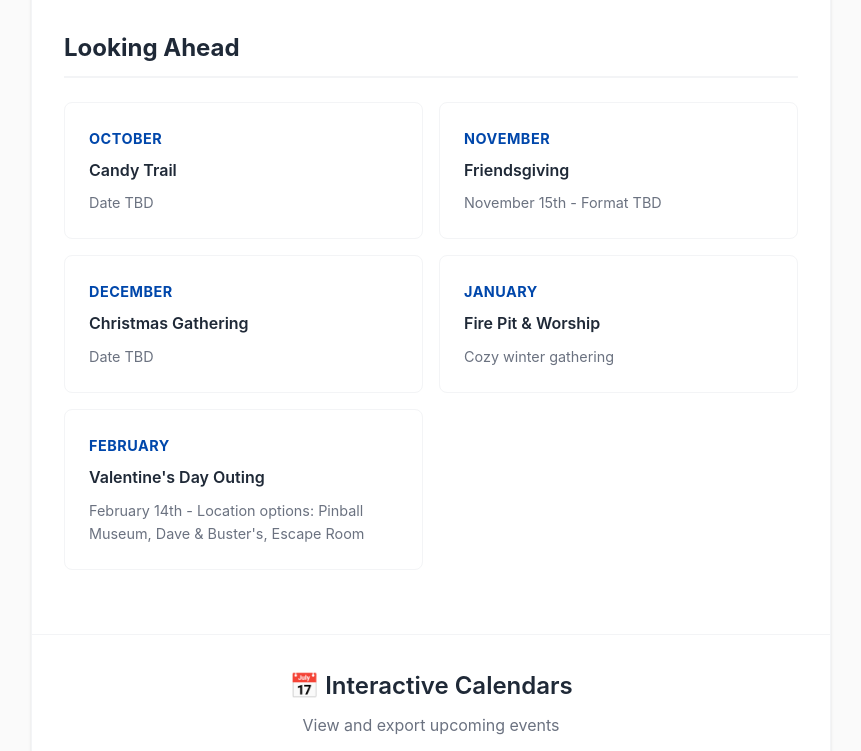
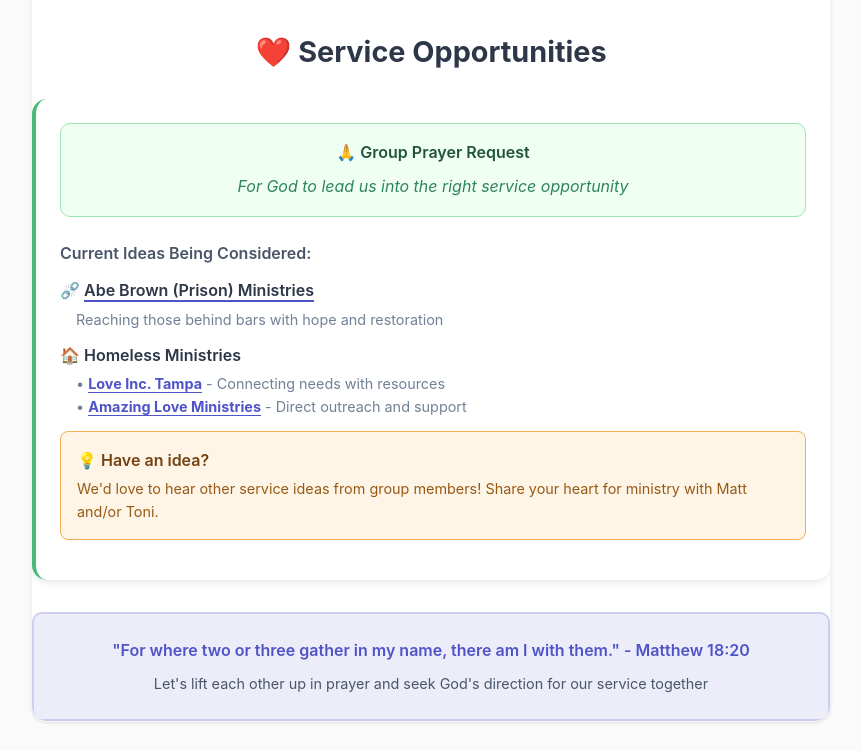
Before and after one commit to MattSeeker/ACTSGroupHub, a plain HTML site: page acts_newsletter.html in a window 1280 px wide. Shown: the part 2046-2797 px from the top of the page, without its empty margins (209-1070 px from the left). Drawn offline with Linux system fonts and the light colour scheme.

Commit message:
Update acts_newsletter.html

```diff
--- a/acts_newsletter.html
+++ b/acts_newsletter.html
@@ -533,8 +533,59 @@
                 </div>
             </div>
         </div>
+    <!-- Service Opportunities -->
+                <div>
+                    <h2 style="color: #2d3748; text-align: center; margin-bottom: 1.5rem; font-size: 1.8rem; display: flex; align-items: center; justify-content: center; gap: 0.5rem;">
+                        ❤️ Service Opportunities
+                    </h2>
 
-        <div class="looking-ahead">
+                    <div style="background: white; border-radius: 15px; padding: 1.5rem; box-shadow: 0 4px 6px rgba(0, 0, 0, 0.07); border-left: 4px solid #48bb78;">
+                        <div style="background: #f0fff4; border-radius: 10px; padding: 1rem; margin-bottom: 1.5rem; border: 1px solid #9ae6b4;">
+                            <div style="font-weight: 600; color: #22543d; margin-bottom: 0.5rem; text-align: center;">🙏 Group Prayer Request</div>
+                            <div style="color: #2f855a; text-align: center; font-style: italic;">
+                                For God to lead us into the right service opportunity
+                            </div>
+                        </div>
+
+                        <div style="margin-bottom: 1rem;">
+                            <div style="font-weight: 600; color: #4a5568; margin-bottom: 0.75rem;">Current Ideas Being Considered:</div>
+
+                            <div style="margin-bottom: 0.75rem;">
+                                <div style="font-weight: 600; color: #2d3748; margin-bottom: 0.25rem;">⛓️‍💥 <a href="https://abebrown.org/" target="_blank" style="color: #2d3748; text-decoration: none; border-bottom: 2px solid #4e54c8;">Abe Brown (Prison) Ministries</a></div>
+                                <div style="color: #718096; font-size: 0.9rem; padding-left: 1rem;">Reaching those behind bars with hope and restoration</div>
+                            </div>
+
+                            <div style="margin-bottom: 0.75rem;">
+                                <div style="font-weight: 600; color: #2d3748; margin-bottom: 0.25rem;">🏠 Homeless Ministries</div>
+                                <div style="color: #718096; font-size: 0.9rem; padding-left: 1rem;">
+                                    • <strong><a href="https://loveinctampa.org/" target="_blank" style="color: #4e54c8; text-decoration: none; border-bottom: 1px solid #4e54c8;">Love Inc. Tampa</a></strong> - Connecting needs with resources<br>
+                                    • <strong><a href="https://amazinglovemin.org/" target="_blank" style="color: #4e54c8; text-decoration: none; border-bottom: 1px solid #4e54c8;">Amazing Love Ministries</a></strong> - Direct outreach and support
+                                </div>
+                            </div>
+
+                            <div style="background: #fef5e7; border-radius: 8px; padding: 1rem; border: 1px solid #f6ad55;">
+                                <div style="font-weight: 600; color: #744210; margin-bottom: 0.25rem;">💡 Have an idea?</div>
+                                <div style="color: #975a16; font-size: 0.9rem;">
+                                    We'd love to hear other service ideas from group members! Share your heart for ministry with Matt and/or Toni.
+                                </div>
+                            </div>
+                        </div>
+                    </div>
+                </div>
+
+                <!-- Call to Action -->
+                <div style="text-align: center; margin-top: 2rem;">
+                    <div style="background: rgba(78, 84, 200, 0.1); border-radius: 10px; padding: 1.5rem; border: 2px solid rgba(78, 84, 200, 0.2);">
+                        <div style="color: #4e54c8; font-weight: 600; margin-bottom: 0.5rem;">
+                            "For where two or three gather in my name, there am I with them." - Matthew 18:20
+                        </div>
+                        <div style="color: #4a5568; font-size: 0.9rem;">
+                            Let's lift each other up in prayer and seek God's direction for our service together
+                        </div>
+                    </div>
+                </div>
+            </div>
+        </div>        <div class="looking-ahead">
             <div class="content">
                 <h2 class="section-title">Looking Ahead</h2>
 
```
